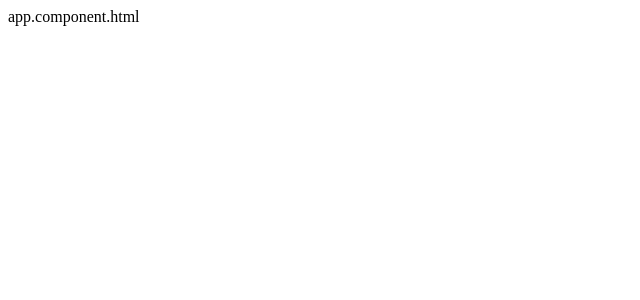
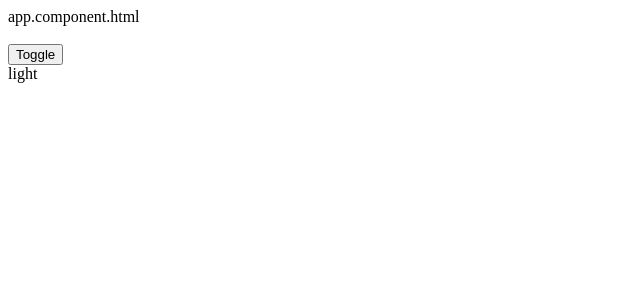
Before and after one commit to seeyassine/Angular-Learn, an Angular app: page / in a window 1280 px wide. Shown: the top 300 px of the page, without its empty margins (0-640 px from the left). Built offline with nearby package versions, Linux system fonts and the light colour scheme.

Commit message:
signal-4

```diff
--- a/src/app/app.component.html
+++ b/src/app/app.component.html
@@ -1 +1,7 @@
 app.component.html
+
+<br>
+<br>
+<button (click)="toggleDarkMode()">Toggle</button>
+<br>
+<label>{{ Label }}</label>
--- a/src/app/app.component.ts
+++ b/src/app/app.component.ts
@@ -1,4 +1,4 @@
-import { Component, signal } from '@angular/core';
+import { Component, effect, signal } from '@angular/core';
 import { RouterOutlet } from '@angular/router';
 
 @Component({
@@ -13,15 +13,15 @@ export class AppComponent {
 
   theme = signal('light');
 
+  Label = this.theme();
 
+  constructor() {
+    effect(() => {
+      this.Label = this.theme();
+    })
+  }
 
-  ngOnInit() {
-    // this.theme.set("Dark");
-
-    // this.theme.set( this.theme() === 'light' ? 'Dark' : 'light' );
-
+  toggleDarkMode() {
     this.theme.update(currentValue => currentValue === 'light' ? 'dark' : 'light');
-
-    document.body.className = this.theme();
   }
 }
```
